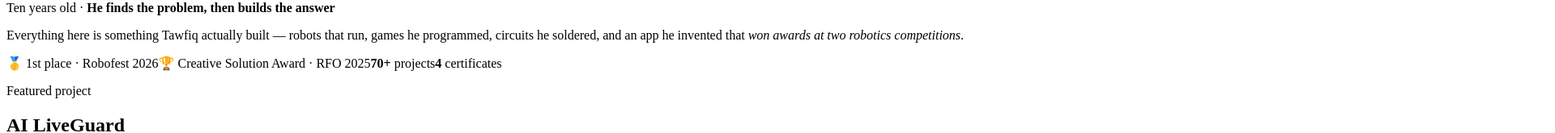
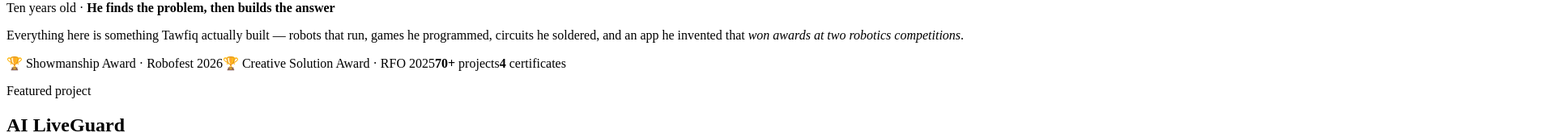
Before and after one commit to NmaaAlhawary/TawfiqFakhouri, a React (Vite) app: page / in a window 1280 px wide. Shown: the part 233-398 px from the top of the page at 81% size, 1920 px wide, since content can reach past the window. Built offline with nearby package versions, Linux system fonts and the light colour scheme; the HTML template or start-up script is replaced by a standard one.

Commit message:
Add Robofest Jordan 2026 Showmanship Award with the ceremony photo

```diff
--- a/src/App.jsx
+++ b/src/App.jsx
@@ -92,7 +92,7 @@ export default function App() {
               <em> won awards at two robotics competitions</em>.
             </p>
             <div className="chips">
-              <span className="chip win"><b>🥇</b> 1st place · Robofest 2026</span>
+              <span className="chip win"><b>🏆</b> Showmanship Award · Robofest 2026</span>
               <span className="chip win"><b>🏆</b> Creative Solution Award · RFO 2025</span>
               <span className="chip"><b>70+</b> projects</span>
               <span className="chip"><b>4</b> certificates</span>
@@ -144,8 +144,8 @@ export default function App() {
 
         <section className="sec" id="award">
           <p className="sec-label">Awards</p>
-          <h2>Two competitions, two wins</h2>
-          <p className="say">Robofest 2026 and the Robot Football Olympics 2025.</p>
+          <h2>Two competitions, two awards</h2>
+          <p className="say">Robofest Jordan 2026 and the Robot Football Olympics 2025.</p>
 
           {AWARDS.map((a, i) => (
             <div className={'award has-photo' + (i === 0 ? ' lead' : '')} key={a.title}>
--- a/src/data.js
+++ b/src/data.js
@@ -138,13 +138,14 @@ export const PROJECTS = [
 
 export const AWARDS = [
   {
-    kicker: '\ud83e\udd47 Robofest 2026',
-    title: 'First place',
-    text: 'Tawfiq took <b>first place at Robofest 2026</b> \u2014 his second competition win, and the '
-        + 'first one on the podium. He designed, built and programmed the robot himself.',
-    meta: ['Robofest', '2026', '1st place'],
+    kicker: '\ud83c\udfc6 Robofest Jordan 2026',
+    title: 'Showmanship Award',
+    text: 'Tawfiq won the <b>Showmanship Award at Robofest Jordan 2026</b>, run by Lawrence '
+        + 'Technological University. It goes to the team that presents and demonstrates its robot '
+        + 'best \u2014 not just the one that scores fastest. He designed, built and programmed it himself.',
+    meta: ['Robofest Jordan', '2026', 'Showmanship Award'],
     photo: 'img/robofest.jpg',
-    alt: 'Tawfiq holding the Robofest first-place trophy on stage',
+    alt: 'Tawfiq holding his Robofest trophy at the award ceremony',
   },
   {
     kicker: '\ud83c\udfc6 Robot Football Olympics 2025',
```
Also changed, not shown: public/img/robofest-trophy.jpg (added), public/img/robofest.jpg.
